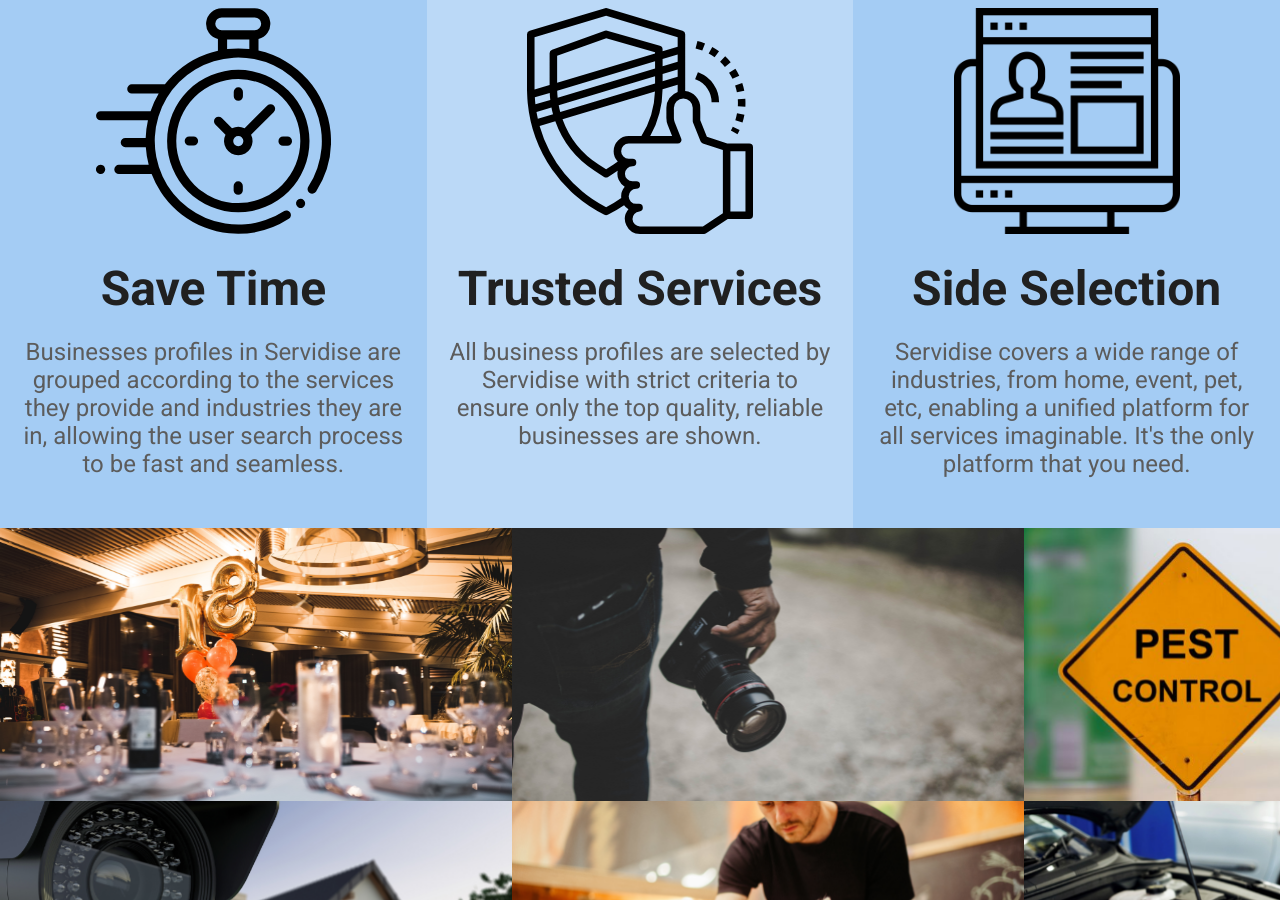
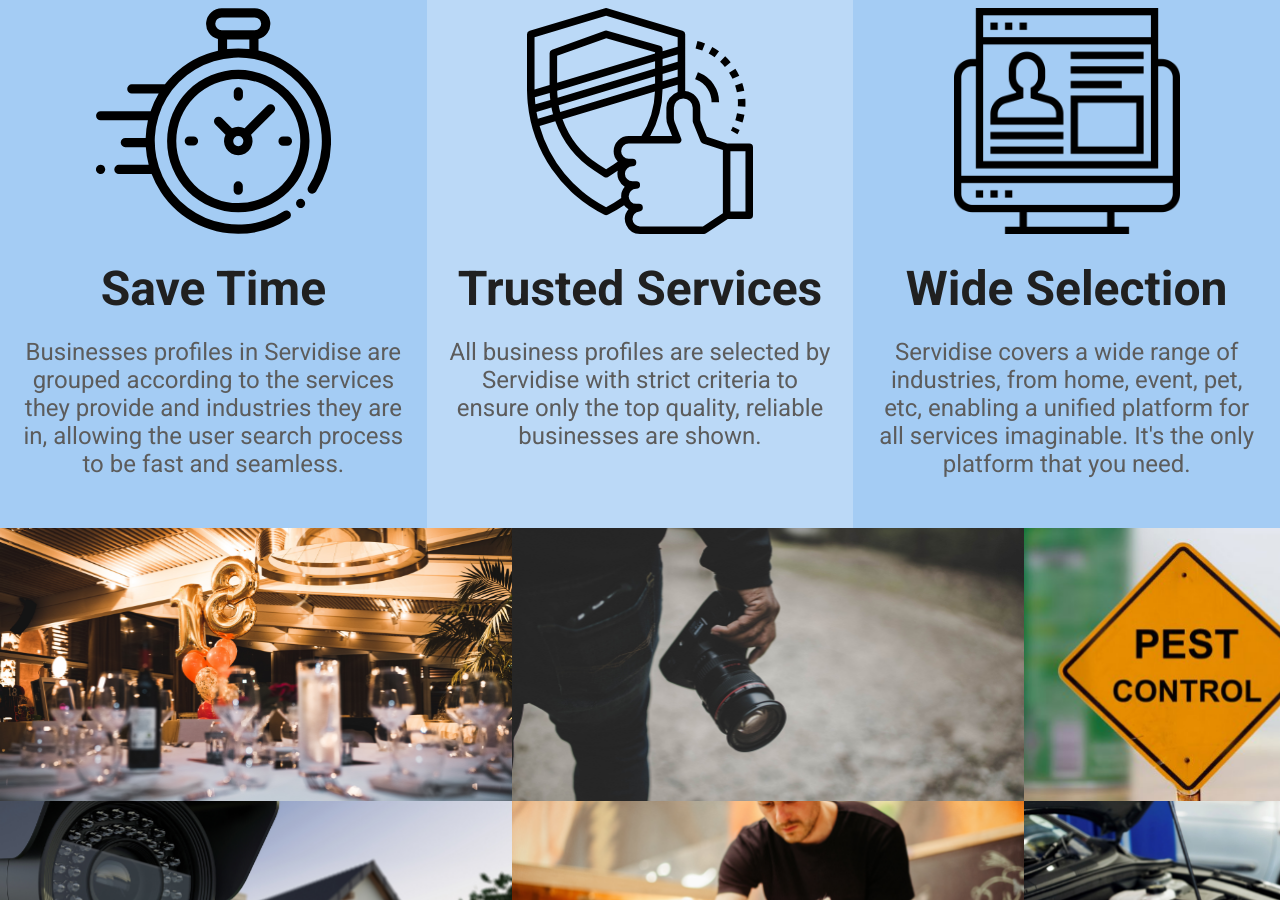
Before and after one commit to servidisetest/servidisetest.github.io, a Jekyll site: the page built from index.html, in a window 1280 px wide and 900 px high, scrolled down 1842 px. Built offline with Jekyll 4.4.1, drawn with Linux system fonts in a browser that asks for light colours; nearby versions of some CDN libraries.

Commit message:
Fixed typo

```diff
--- a/index.html
+++ b/index.html
@@ -91,7 +91,7 @@
       </div>
       <div class="card-body">
         <div class="card-content">
-          <div class="card-title">Side Selection</div>
+          <div class="card-title">Wide Selection</div>
           <div class="card-description">
             Servidise covers a wide range of industries, from home, event, pet, etc, enabling a unified platform for all services imaginable. It's the only platform that you need.
           </div>
```
